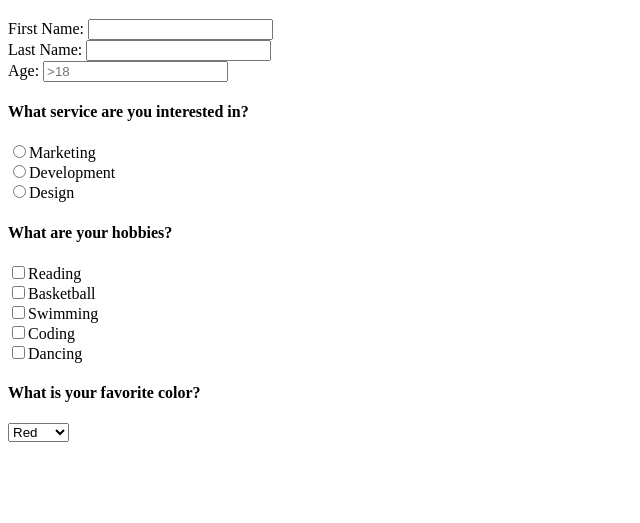
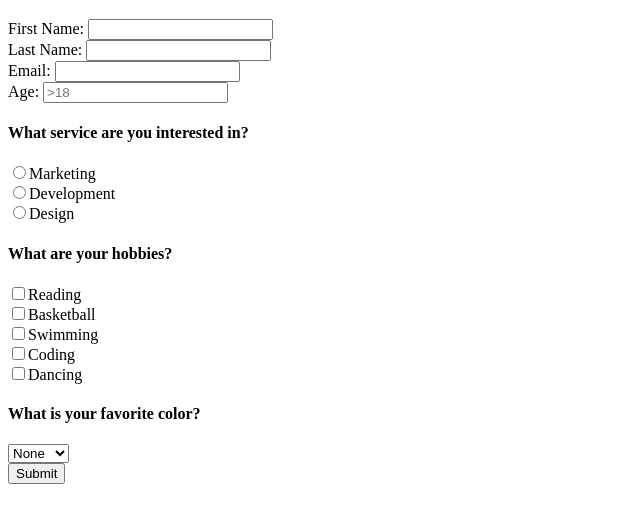
Before and after one commit to ShareghYusefi/HTML_Forms, a plain HTML site: page index.html in a window 1280 px wide. Shown: the part 61-584 px from the top of the page, without its empty margins (0-640 px from the left). Drawn offline with Linux system fonts and the light colour scheme.

Commit message:
form submission & required fields

```diff
--- a/index.html
+++ b/index.html
@@ -8,7 +8,7 @@
   <body>
     <h1>HTML Forms</h1>
     <!-- Forms: form, input, button -->
-    <form>
+    <form action="/process_form.php">
       <!-- type attribute specifies the type of input element to display -->
       <!-- name attribute specifies the name of the input element -->
       <!-- placeholder attribute specifies a short hint that describes the expected value of an input field -->
@@ -16,8 +16,11 @@
       <input id="firstname" type="text" name="firstname" /> <br />
       <label for="lastname">Last Name:</label>
       <input id="lastname" type="text" name="lastname" /> <br />
+      <label for="email">Email:</label>
+      <input id="email" type="email" name="email" required /> <br />
+
       <label for="age">Age:</label>
-      <input id="age" type="number" name="age" placeholder=">18" />
+      <input id="age" type="number" name="age" placeholder=">18" required />
       <!-- Radio button type is used when we have a known number of options -->
       <!-- name attribute is used to group the radio buttons -->
       <h4>What service are you interested in?</h4>
@@ -37,12 +40,20 @@
 
       <!-- Select & option tags are used when we have a dropdown list -->
       <h4>What is your favorite color?</h4>
-      <select name="favorite_color">
+      <select name="favorite_color" required>
+        <option value="">None</option>
         <option value="red">Red</option>
         <option value="blue">Blue</option>
         <option value="green">Green</option>
         <option value="yellow">Yellow</option>
       </select>
+      <br />
+      <!-- Two ways to create form submit button -->
+      <!-- 1: submit button of type submit-->
+      <!-- <button type="submit">Submit</button> -->
+
+      <!-- 2: input field of type of submit with value of submit -->
+      <input type="submit" value="Submit" />
     </form>
   </body>
 </html>
```
